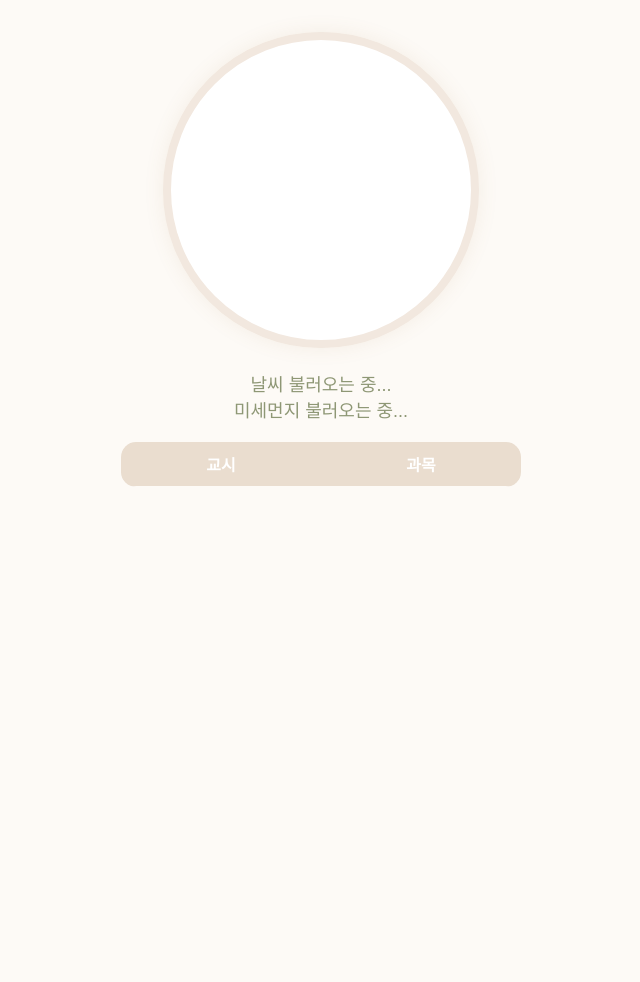
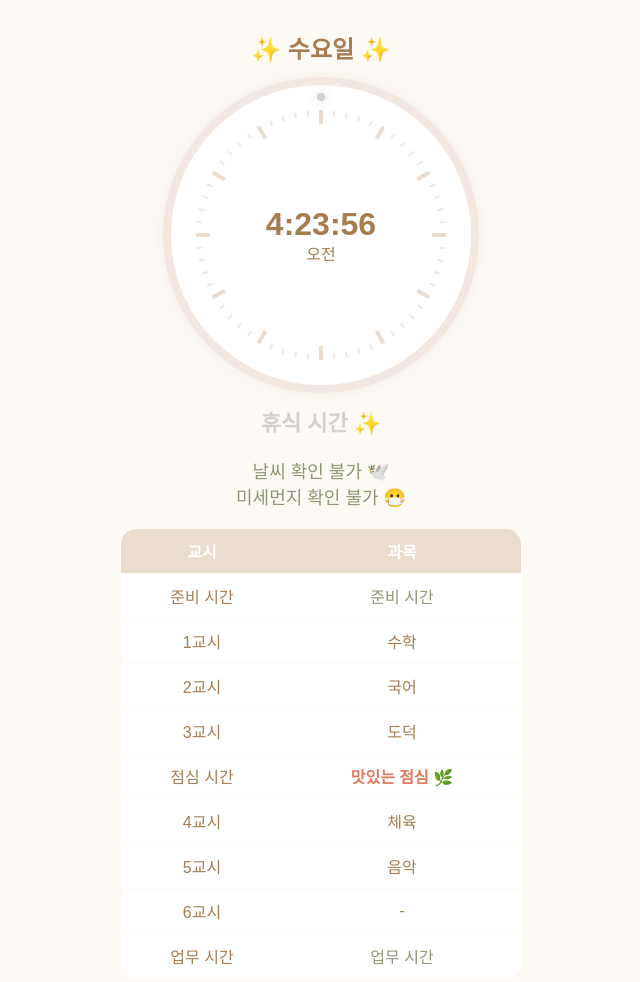
Before and after one commit to Goodieno/AraSchedule, a plain HTML site: page index.html in a window 1280 px wide. Shown: the whole page, without its empty margins (319-959 px from the left). Before the commit the page ends 800 px from the top, so only its background shows below. Drawn offline with Linux system fonts and the light colour scheme; no server answers.

Commit message:
previous code broken this code fixes mistake

```diff
--- a/index.html
+++ b/index.html
@@ -114,9 +114,9 @@ const dayNames = {
   Thursday: "목요일", Friday: "금요일", Saturday: "토요일", Sunday: "일요일"
 };
 
-const now = new Date();
-const todayEn = now.toLocaleDateString('en-US', { weekday: 'long' });
-const currentMinsTotal = now.getHours() * 60 + now.getMinutes();
+const initialNow = new Date();
+const todayEn = initialNow.toLocaleDateString('en-US', { weekday: 'long' });
+const initialMinsTotal = initialNow.getHours() * 60 + initialNow.getMinutes();
 
 document.getElementById("today").textContent = `✨ ${dayNames[todayEn] || todayEn} ✨`;
 
@@ -137,7 +137,7 @@ const blocks = [
 ];
 
 const table = document.getElementById("scheduleTable");
-const isWeekendView = (todayEn === "Saturday" || todayEn === "Sunday") || (todayEn === "Friday" && currentMinsTotal >= (16*60+30));
+const isWeekendView = (todayEn === "Saturday" || todayEn === "Sunday") || (todayEn === "Friday" && initialMinsTotal >= (16*60+30));
 
 if (isWeekendView) {
   table.innerHTML = "<tr><td colspan='2' style='font-size:22px; padding:30px;'>🕯️ 평온한 주말 🕯️</td></tr>";
@@ -168,28 +168,27 @@ if (isWeekendView) {
 
 const canvas=document.getElementById("clock");
 const ctx=canvas.getContext("2d");
-function toMin(t){let[h,m,]=t.split(":"); return h*60+parseInt(m);}
+function toMin(t){let[h,m]=t.split(":"); return parseInt(h)*60+parseInt(m);}
 
 let pulseGlow = 0;
 let pulseDir = 1;
 
 function drawClock() {
-// Get the current time components
-    let h = now.getHours();
-    let m = now.getMinutes().toString().padStart(2, "0");
-    let s = now.getSeconds().toString().padStart(2, "0"); // New: Added seconds
-    let ampm = h >= 12 ? "오후" : "오전";
-    h = h % 12 || 12;
+    let now = new Date();
+    let mins = now.getHours() * 60 + now.getMinutes() + now.getSeconds() / 60;
 
-    // Main Time (H:M:S)
-    ctx.fillStyle = "#a67c52";
-    ctx.font = "bold 32px Arial"; // Slightly smaller font to fit the seconds
-    ctx.textAlign = "center";
-    ctx.fillText(`${h}:${m}:${s}`, 150, 150); // Display as H:M:S
+    // Clear and draw white face
+    ctx.clearRect(0, 0, 300, 300);
+    ctx.beginPath(); ctx.arc(150, 150, 133, 0, Math.PI * 2); ctx.fillStyle = "white"; ctx.fill();
 
-    // AM/PM Below
-    ctx.font = "16px Arial";
-    ctx.fillText(ampm, 150, 175);
+    // Draw clock ticks
+    for (let i = 0; i < 60; i++) {
+        let angle = i * Math.PI / 30; let isMajor = i % 5 === 0;
+        let x1 = 150 + Math.cos(angle) * (125 - (isMajor?14:6)); let y1 = 150 + Math.sin(angle) * (125 - (isMajor?14:6));
+        let x2 = 150 + Math.cos(angle) * 125; let y2 = 150 + Math.sin(angle) * 125;
+        ctx.beginPath(); ctx.moveTo(x1, y1); ctx.lineTo(x2, y2);
+        ctx.strokeStyle = isMajor ? "#eaddcf" : "#f2e8df"; ctx.lineWidth = isMajor ? 4 : 2; ctx.stroke();
+    }
 
     let label = "휴식 시간 ✨";
     let color = "#d1d1d1";
@@ -199,24 +198,21 @@ function drawClock() {
     let active = blocks.find(b => mins >= toMin(b.start) && mins < toMin(b.end));
     if (active) {
         label = active.label;
-        // Updated colors for better visibility: Darker Orange for class, Deep Olive for prep, Golden Brown for breaks/lunch
         color = active.type === "class" ? "#d35400" : (active.type === "prep" ? "#556b2f" : "#b07d05");
         total = toMin(active.end) - toMin(active.start);
         remain = toMin(active.end) - mins;
     }
 
-// ... (inside the drawClock function) ...
-
+    // Draw Timer Progress Ring
     if (total > 0) {
         let percent = Math.max(0, Math.min(1, remain / total));
-
         pulseGlow += 0.3 * pulseDir;
         if(pulseGlow > 10 || pulseGlow < 0) pulseDir *= -1;
 
         ctx.save();
         ctx.beginPath();
         ctx.arc(150, 150, 138, -Math.PI / 2, -Math.PI / 2 + (percent * 2 * Math.PI), false);
-        ctx.lineWidth = 8; // Much thinner and cleaner
+        ctx.lineWidth = 8;
         ctx.strokeStyle = color;
         ctx.lineCap = "round";
         ctx.shadowBlur = pulseGlow + 2;
@@ -224,16 +220,21 @@ function drawClock() {
         ctx.stroke();
         ctx.restore();
     }
-    let h = now.getHours(); let m = now.getMinutes().toString().padStart(2, "0");
-    let ampm = h >= 12 ? "오후" : "오전"; h = h % 12 || 12;
 
-    // Main Time
-    ctx.fillStyle = "#a67c52"; ctx.font = "bold 36px Arial"; ctx.textAlign = "center";
-    ctx.fillText(`${h}:${m}`, 150, 150);
+    // Draw Digital Time with Seconds
+    let h = now.getHours();
+    let m = now.getMinutes().toString().padStart(2, "0");
+    let s = now.getSeconds().toString().padStart(2, "0");
+    let ampmText = h >= 12 ? "오후" : "오전";
+    let hDisplay = h % 12 || 12;
 
-    // AM/PM Below and Smaller
+    ctx.fillStyle = "#a67c52";
+    ctx.font = "bold 32px Arial";
+    ctx.textAlign = "center";
+    ctx.fillText(`${hDisplay}:${m}:${s}`, 150, 150);
+
     ctx.font = "16px Arial";
-    ctx.fillText(ampm, 150, 175);
+    ctx.fillText(ampmText, 150, 175);
 
     document.getElementById("periodLabel").textContent = label;
     document.getElementById("periodLabel").style.color = color;
```
